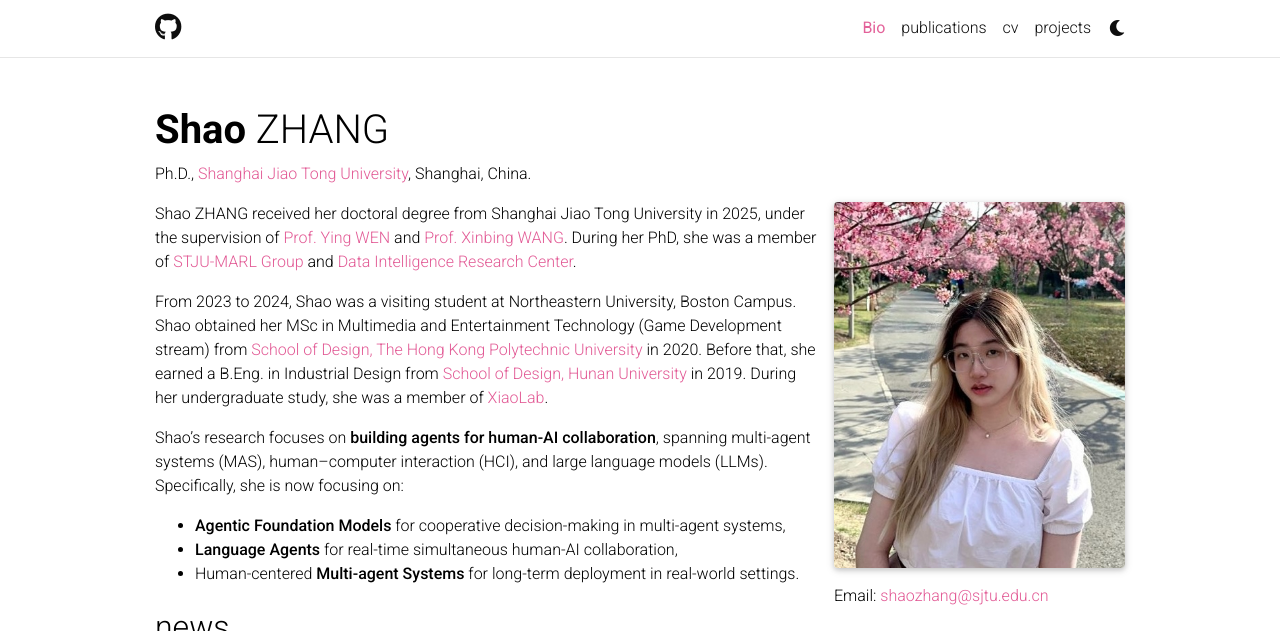
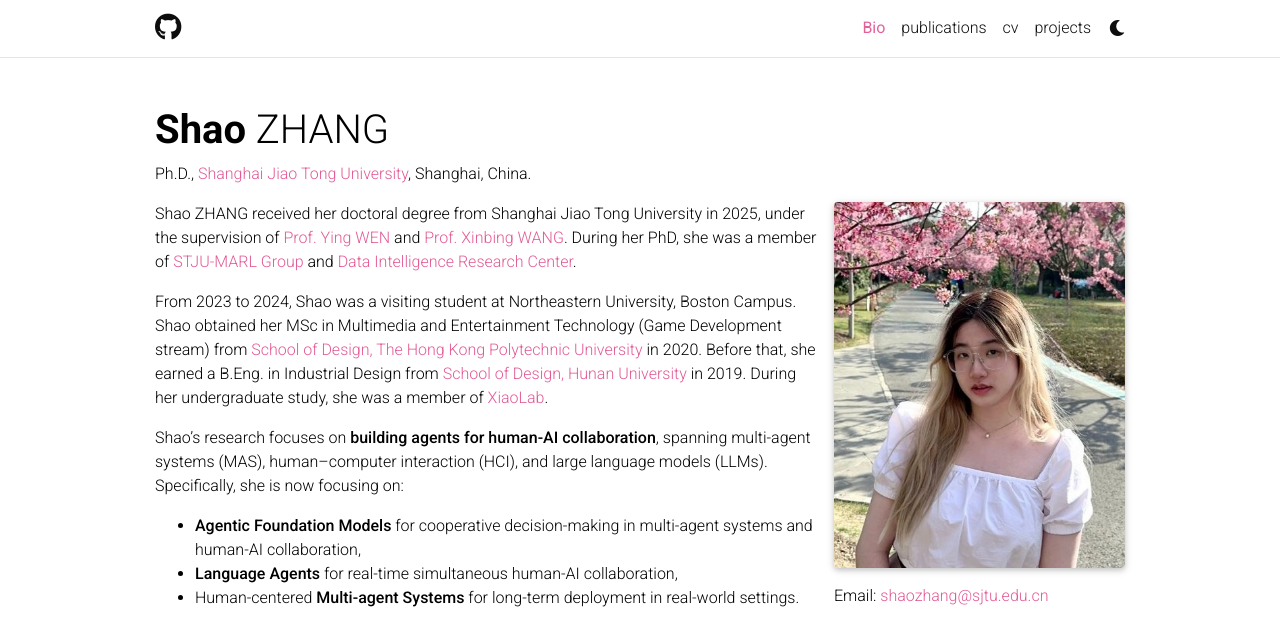
Before and after one commit to ShaoZhang0115/shaozhang_home_page, a Jekyll site: the page built from _pages/about.md, in a window 1280 px wide and 900 px high, cut to the strip 0-631 px from the top of the window. Built offline with Jekyll 4.4.1, drawn with Linux system fonts in a browser that asks for light colours; full-size pictures stand in for the smaller copies a plugin makes; comment, search, counter and statistics services are not loaded; a style sheet for code colours, icons or effects is not loaded.

Commit message:
Enhance research focus on human-AI collaboration
Added focus on human-AI collaboration to research interests.

```diff
--- a/_pages/about.md
+++ b/_pages/about.md
@@ -27,6 +27,6 @@
 
 Shao's research focuses on **building agents for human-AI collaboration**, spanning multi-agent systems (MAS), human–computer interaction (HCI), and large language models (LLMs).
 Specifically, she is now focusing on:
-- **Agentic Foundation Models** for cooperative decision-making in multi-agent systems,
+- **Agentic Foundation Models** for cooperative decision-making in multi-agent systems and human-AI collaboration,
 - **Language Agents** for real-time simultaneous human-AI collaboration,
 - Human-centered **Multi-agent Systems** for long-term deployment in real-world settings.
```
